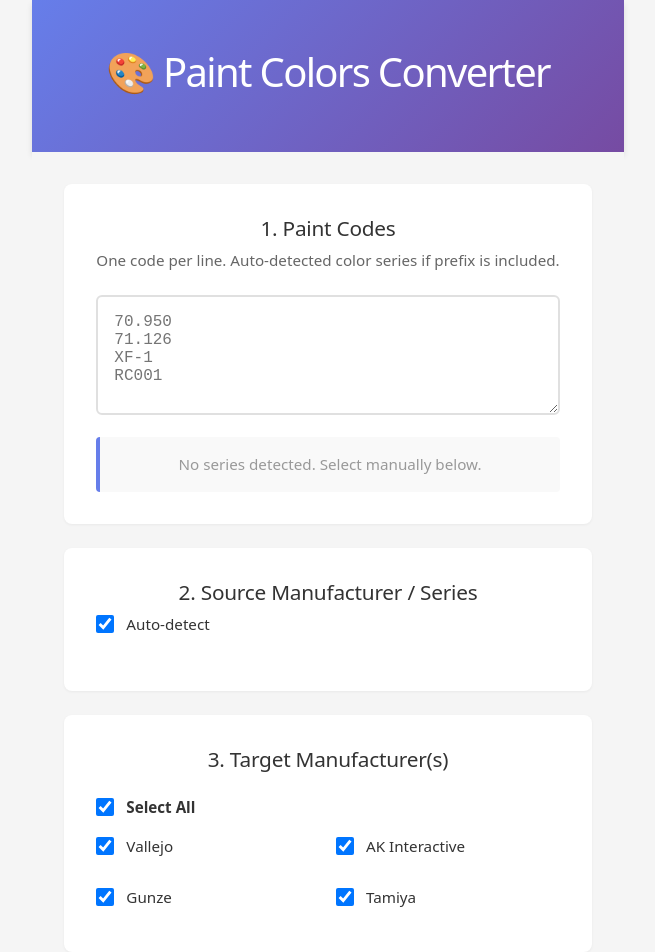
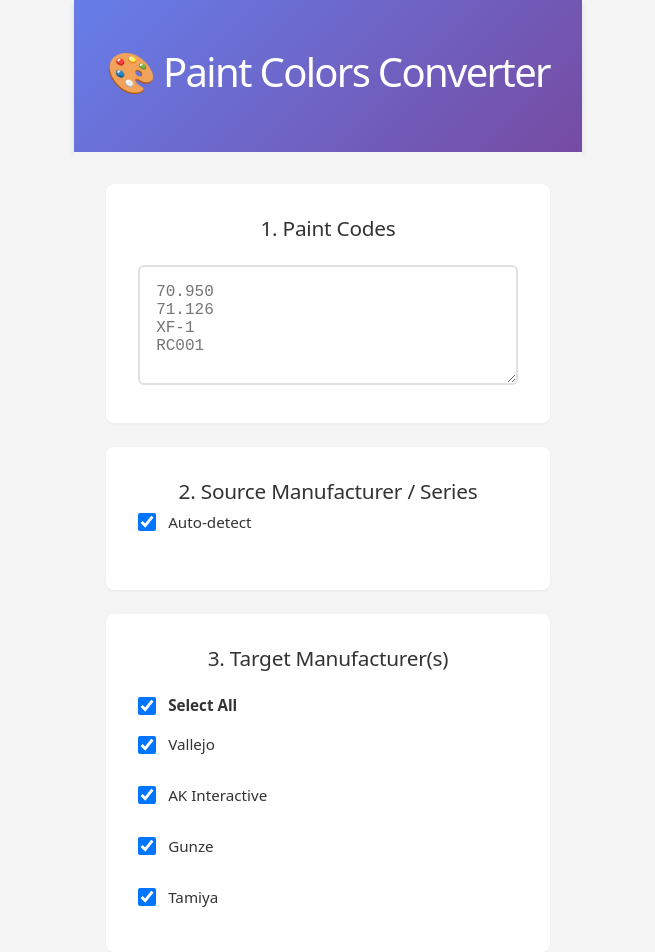
Before and after one commit to Secuter/ColorConversion, a Vue app: page / in a window 1280 px wide. Shown: the top 952 px of the page, without its empty margins (312-967 px from the left). Built offline with nearby package versions, Linux system fonts and the light colour scheme.

Commit message:
Enhance color conversion logic to support unique code detection and improve data structure; update color data files with new ID formats and default prefixes

```diff
--- a/src/App.vue
+++ b/src/App.vue
@@ -9,7 +9,7 @@
       <section class="section">
         <div class="section-header">
           <h2>1. Paint Codes</h2>
-          <p>One code per line. Auto-detected color series if prefix is included.</p>
+          <!-- <p>One color per line. Auto-detected color series if prefix is included.</p> -->
         </div>
 
         <textarea
@@ -18,7 +18,7 @@
           placeholder="70.950&#10;71.126&#10;XF-1&#10;RC001"
         />
 
-        <div class="detection-box">
+        <div class="detection-box" v-if="!ALLOW_MULTIPLE_SERIES">
           <div class="detection-status">
             <span v-if="detectedSeriesObject"
               ><strong>Detected:</strong> {{ detectedSeriesObject.series }}
@@ -42,10 +42,10 @@
           </label>
         </div>
 
-        <div v-if="!autoDetectEnabled && !ALLOW_MULTIPLE_SERIES" class="select-grid">
+        <div v-if="!autoDetectEnabled" class="select-grid">
           <div class="form-group">
             <label>Manufacturer</label>
-            <select v-model="selectedManufacturer" @change="selectedSourceSeries = null">
+            <select v-model="selectedManufacturer">
               <option value="">-- Select Manufacturer --</option>
               <option v-for="mfr in manufacturerList" :key="mfr" :value="mfr">
                 {{ mfr }}
@@ -106,13 +106,14 @@
         :target-filter="selectedTargetManufacturers"
         :show-rgb-swatches="SHOW_RGB_SWATCHES"
         :show-target-description="SHOW_TARGET_COLOR_DESCRIPTION"
+        :allow-multiple-series="ALLOW_MULTIPLE_SERIES && autoDetectEnabled"
       />
     </main>
   </div>
 </template>
 
 <script setup lang="ts">
-import { computed, ref } from 'vue'
+import { computed, ref, watch } from 'vue'
 import type { PaintSeries } from './types'
 import { allSeries, allManufacturers } from './data/index'
 import { autoDetectFromInput, detectSeries } from './composables/useColorDetection'
@@ -171,15 +172,25 @@
   return allSeries.filter(s => s.manufacturer === selectedManufacturer.value)
 })
 
+// Auto-select series if manufacturer has only 1 series
+watch(selectedManufacturer, (newMfr) => {
+  const seriesForMfr = allSeries.filter(s => s.manufacturer === newMfr)
+  if (seriesForMfr.length === 1) {
+    selectedSourceSeries.value = seriesForMfr[0]
+  } else {
+    selectedSourceSeries.value = null
+  }
+})
+
 const canConvert = computed(() => {
   const codes = inputText.value.trim().split('\n').filter(l => l.trim())
   if (codes.length === 0) return false
 
-  if (ALLOW_MULTIPLE_SERIES) {
-    // In multi-series mode, we just need auto-detect + codes
+  if (ALLOW_MULTIPLE_SERIES && autoDetectEnabled.value) {
+    // In multi-series mode with auto-detect, we just need codes
     return selectedTargetManufacturers.value.length > 0
   } else {
-    // In single-series mode, we need a selected source series
+    // In single-series mode or manual selection, we need a selected source series
     const source = selectedSourceSeries.value || (autoDetectEnabled.value && detectedPaintSeries.value)
     if (!source) return false
 
@@ -203,8 +214,8 @@
 
   if (!codes.length) return
 
-  if (ALLOW_MULTIPLE_SERIES) {
-    // Convert with automatic series detection per code
+  if (ALLOW_MULTIPLE_SERIES && autoDetectEnabled.value) {
+    // Convert with automatic series detection per code (only if auto-detect is enabled)
     conversionResults.value = convertColorsMultipleSeries(codes, selectedTargetManufacturers.value)
   } else {
     // Convert with a single source series
--- a/src/data/ak-real-colors.json
+++ b/src/data/ak-real-colors.json
@@ -2,9 +2,10 @@
   "series": "AK Real Colors",
   "manufacturer": "AK Interactive",
   "prefixes": ["RC"],
+  "default_prefix": "RC",
   "colors": [
     {
-      "id": "RC001",
+      "id": "001",
       "name": "Flat Black",
       "rgb": "#0A0A0A",
       "correspondences": [
@@ -15,7 +16,7 @@
       ]
     },
     {
-      "id": "RC002",
+      "id": "002",
       "name": "Flat White",
       "rgb": "#F5F5F5",
       "correspondences": [
@@ -26,7 +27,7 @@
       ]
     },
     {
-      "id": "RC003",
+      "id": "003",
       "name": "IJA Green",
       "rgb": "#4A5A38",
       "correspondences": [
@@ -35,7 +36,7 @@
       ]
     },
     {
-      "id": "RC004",
+      "id": "004",
       "name": "US Olive Drab",
       "rgb": "#504C30",
       "correspondences": [
@@ -45,7 +46,7 @@
       ]
     },
     {
-      "id": "RC005",
+      "id": "005",
       "name": "Dark Tan",
       "rgb": "#9A7850",
       "correspondences": [
@@ -54,7 +55,7 @@
       ]
     },
     {
-      "id": "RC006",
+      "id": "006",
       "name": "US Field Drab",
       "rgb": "#7A6848",
       "correspondences": [
@@ -63,7 +64,7 @@
       ]
     },
     {
-      "id": "RC007",
+      "id": "007",
       "name": "Earth",
       "rgb": "#7A5030",
       "correspondences": [
@@ -72,7 +73,7 @@
       ]
     },
     {
-      "id": "RC008",
+      "id": "008",
       "name": "Panzer Olive",
       "rgb": "#4A4A28",
       "correspondences": [
@@ -81,7 +82,7 @@
       ]
     },
     {
-      "id": "RC009",
+      "id": "009",
       "name": "NATO Green",
       "rgb": "#404C38",
       "correspondences": [
@@ -92,7 +93,7 @@
       ]
     },
     {
-      "id": "RC010",
+      "id": "010",
       "name": "Dark Yellow",
       "rgb": "#B09050",
       "correspondences": [
@@ -103,7 +104,7 @@
       ]
     },
     {
-      "id": "RC011",
+      "id": "011",
       "name": "Dunkelgelb WWII",
       "rgb": "#C0A050",
       "correspondences": [
@@ -113,7 +114,7 @@
       ]
     },
     {
-      "id": "RC012",
+      "id": "012",
       "name": "Feldgrau",
       "rgb": "#606850",
       "correspondences": [
@@ -122,7 +123,7 @@
       ]
     },
     {
-      "id": "RC013",
+      "id": "013",
       "name": "Khaki",
       "rgb": "#8A8050",
       "correspondences": [
@@ -131,7 +132,7 @@
       ]
     },
     {
-      "id": "RC014",
+      "id": "014",
       "name": "Dark Khaki",
       "rgb": "#707048",
       "correspondences": [
@@ -139,7 +140,7 @@
       ]
     },
     {
-      "id": "RC015",
+      "id": "015",
       "name": "Flat Red",
       "rgb": "#A02020",
       "correspondences": [
@@ -150,7 +151,7 @@
       ]
     },
     {
-      "id": "RC016",
+      "id": "016",
       "name": "Russian Armor Green",
       "rgb": "#3A5028",
       "correspondences": [
@@ -160,7 +161,7 @@
       ]
     },
     {
-      "id": "RC017",
+      "id": "017",
       "name": "USMC Tank Green",
       "rgb": "#3A4A28",
       "correspondences": [
@@ -168,7 +169,7 @@
       ]
     },
     {
-      "id": "RC018",
+      "id": "018",
       "name": "German Grey",
       "rgb": "#3A3A3A",
       "correspondences": [
@@ -177,7 +178,7 @@
       ]
     },
     {
-      "id": "RC019",
+      "id": "019",
       "name": "Steel Grey",
       "rgb": "#686878",
       "correspondences": [
@@ -188,7 +189,7 @@
       ]
     },
     {
-      "id": "RC020",
+      "id": "020",
       "name": "Anthracite",
       "rgb": "#2A2A30",
       "correspondences": [
@@ -197,7 +198,7 @@
       ]
     },
     {
-      "id": "RC023",
+      "id": "023",
       "name": "Sand",
       "rgb": "#C0B070",
       "correspondences": [
@@ -207,7 +208,7 @@
       ]
     },
     {
-      "id": "RC225",
+      "id": "225",
       "name": "RLM74 Grey Green",
       "rgb": "#5A6050",
       "correspondences": [
@@ -217,7 +218,7 @@
       ]
     },
     {
-      "id": "RC226",
+      "id": "226",
       "name": "RLM75 Grey Violet",
       "rgb": "#6A6878",
       "correspondences": [
@@ -227,7 +228,7 @@
       ]
     },
     {
-      "id": "RC227",
+      "id": "227",
       "name": "RLM76 Light Blue",
       "rgb": "#8898A8",
       "correspondences": [
@@ -237,7 +238,7 @@
       ]
     },
     {
-      "id": "RC242",
+      "id": "242",
       "name": "US Interior Green",
       "rgb": "#7A8A70",
       "correspondences": [
--- a/src/data/mr-color.json
+++ b/src/data/mr-color.json
@@ -2,9 +2,10 @@
   "series": "Mr. Color",
   "manufacturer": "Gunze",
   "prefixes": ["C", "GX"],
+  "default_prefix": "C",
   "colors": [
     {
-      "id": "C1",
+      "id": "1",
       "name": "Red",
       "rgb": "#B80000",
       "correspondences": [
@@ -14,7 +15,7 @@
       ]
     },
     {
-      "id": "C2",
+      "id": "2",
       "name": "Black",
       "rgb": "#050505",
       "correspondences": [
@@ -22,7 +23,7 @@
       ]
     },
     {
-      "id": "C4",
+      "id": "4",
       "name": "Yellow",
       "rgb": "#E8C800",
       "correspondences": [
@@ -30,7 +31,7 @@
       ]
     },
     {
-      "id": "C5",
+      "id": "5",
       "name": "Blue",
       "rgb": "#2040A0",
       "correspondences": [
@@ -38,7 +39,7 @@
       ]
     },
     {
-      "id": "C6",
+      "id": "6",
       "name": "Green",
       "rgb": "#3C8A3C",
       "correspondences": [
@@ -48,7 +49,7 @@
       ]
     },
     {
-      "id": "C11",
+      "id": "11",
       "name": "White",
       "rgb": "#F0F0F0",
       "correspondences": [
@@ -59,7 +60,7 @@
       ]
     },
     {
-      "id": "C12",
+      "id": "12",
       "name": "Flat Black",
       "rgb": "#0A0A0A",
       "correspondences": [
@@ -70,7 +71,7 @@
       ]
     },
     {
-      "id": "C13",
+      "id": "13",
       "name": "Neutral Grey",
       "rgb": "#787888",
       "correspondences": [
@@ -80,7 +81,7 @@
       ]
     },
     {
-      "id": "C14",
+      "id": "14",
       "name": "Navy Blue",
       "rgb": "#181828",
       "correspondences": [
@@ -88,7 +89,7 @@
       ]
     },
     {
-      "id": "C17",
+      "id": "17",
       "name": "RLM71 Dark Green",
       "rgb": "#3A5030",
       "correspondences": [
@@ -98,7 +99,7 @@
       ]
     },
     {
-      "id": "C18",
+      "id": "18",
       "name": "RLM70 Black Green",
       "rgb": "#1A2818",
       "correspondences": [
@@ -106,7 +107,7 @@
       ]
     },
     {
-      "id": "C25",
+      "id": "25",
       "name": "Cowling Color",
       "rgb": "#2A2820",
       "correspondences": [
@@ -115,7 +116,7 @@
       ]
     },
     {
-      "id": "C27",
+      "id": "27",
       "name": "Interior Green",
       "rgb": "#6A9048",
       "correspondences": [
@@ -125,7 +126,7 @@
       ]
     },
     {
-      "id": "C35",
+      "id": "35",
       "name": "Sail Color",
       "rgb": "#C0C8D0",
       "correspondences": [
@@ -134,7 +135,7 @@
       ]
     },
     {
-      "id": "C39",
+      "id": "39",
       "name": "Dark Yellow",
       "rgb": "#B09050",
       "correspondences": [
@@ -143,7 +144,7 @@
       ]
     },
     {
-      "id": "C40",
+      "id": "40",
       "name": "German Grey",
       "rgb": "#3A3A3A",
       "correspondences": [
@@ -152,7 +153,7 @@
       ]
     },
     {
-      "id": "C42",
+      "id": "42",
       "name": "Mahogany",
       "rgb": "#3A2010",
       "correspondences": [
@@ -160,7 +161,7 @@
       ]
     },
     {
-      "id": "C55",
+      "id": "55",
       "name": "Khaki",
       "rgb": "#8A8050",
       "correspondences": [
@@ -169,7 +170,7 @@
       ]
     },
     {
-      "id": "C56",
+      "id": "56",
       "name": "IJN Green D1",
       "rgb": "#3C5430",
       "correspondences": [
@@ -178,7 +179,7 @@
       ]
     },
     {
-      "id": "C65",
+      "id": "65",
       "name": "Intermediate Blue",
       "rgb": "#485090",
       "correspondences": [
@@ -187,7 +188,7 @@
       ]
     },
     {
-      "id": "C107",
+      "id": "107",
       "name": "Character Grey",
       "rgb": "#484840",
       "correspondences": [
@@ -195,7 +196,7 @@
       ]
     },
     {
-      "id": "C116",
+      "id": "116",
       "name": "RLM75 Grey Violet",
       "rgb": "#6A6878",
       "correspondences": [
@@ -205,7 +206,7 @@
       ]
     },
     {
-      "id": "C117",
+      "id": "117",
       "name": "RLM76 Light Blue",
       "rgb": "#8898A8",
       "correspondences": [
@@ -215,7 +216,7 @@
       ]
     },
     {
-      "id": "C118",
+      "id": "118",
       "name": "RLM74 Grey Green",
       "rgb": "#5A6050",
       "correspondences": [
@@ -225,7 +226,7 @@
       ]
     },
     {
-      "id": "C128",
+      "id": "128",
       "name": "Olive Drab",
       "rgb": "#4A4A28",
       "correspondences": [
@@ -235,7 +236,7 @@
       ]
     },
     {
-      "id": "C136",
+      "id": "136",
       "name": "Russian Green",
       "rgb": "#3A5028",
       "correspondences": [
@@ -244,7 +245,7 @@
       ]
     },
     {
-      "id": "C362",
+      "id": "362",
       "name": "Dark Grey",
       "rgb": "#606060",
       "correspondences": [
--- a/src/data/tamiya-acrylic.json
+++ b/src/data/tamiya-acrylic.json
@@ -2,6 +2,7 @@
   "series": "Tamiya Acrylic",
   "manufacturer": "Tamiya",
   "prefixes": ["XF-", "X-", "TS-"],
+  "default_prefix": "XF-",
   "colors": [
     {
       "id": "1",
--- a/src/data/vallejo-model-air.json
+++ b/src/data/vallejo-model-air.json
@@ -2,6 +2,7 @@
   "series": "Vallejo Model Air",
   "manufacturer": "Vallejo",
   "prefixes": ["71."],
+  "default_prefix": "71.",
   "colors": [
     {
       "id": "001",
--- a/src/data/vallejo-model-color.json
+++ b/src/data/vallejo-model-color.json
@@ -2,6 +2,7 @@
   "series": "Vallejo Model Color",
   "manufacturer": "Vallejo",
   "prefixes": ["70."],
+  "default_prefix": "70.",
   "colors": [
     {
       "id": "950",
--- a/src/types.ts
+++ b/src/types.ts
@@ -16,6 +16,7 @@
   series: string
   manufacturer: string
   prefixes: string[]
+  default_prefix?: string
   colors: PaintColor[]
 }
 
```
Also changed, not shown: src/components/ConversionResults.vue (+136 -17 lines), src/composables/useConversion.ts (+26 -8 lines).
